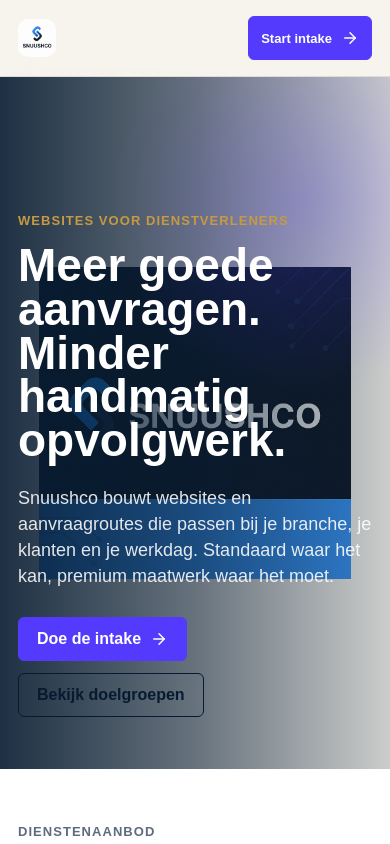
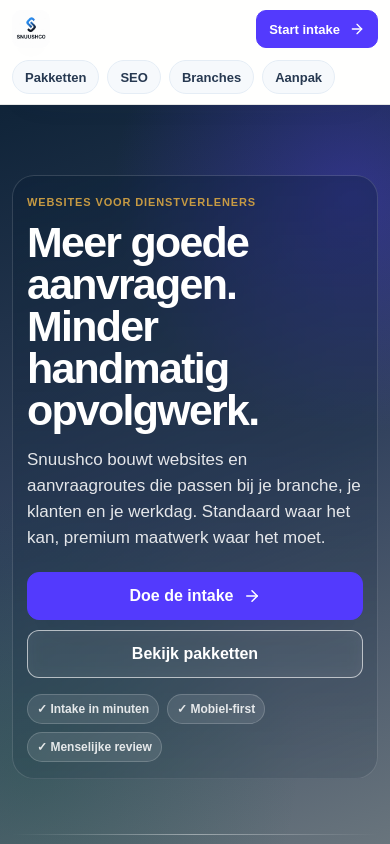
Before and after one commit to Snuushco/snuushco.github.io, a Next.js app: page / in a window 390 px wide. Shown: the top 844 px of the page. Built offline with nearby package versions, Linux system fonts and the light colour scheme; no server answers.

Commit message:
feat: improve mobile landing UX

```diff
--- a/app/globals.css
+++ b/app/globals.css
@@ -66,6 +66,9 @@
 }
 .nav { display: flex; align-items: center; gap: 18px; color: var(--muted); font-size: 14px; }
 .nav a:hover { color: var(--ink); }
+.mobile-nav,
+.mobile-proof-row,
+.mobile-sticky-cta { display: none; }
 .button {
   display: inline-flex;
   align-items: center;
@@ -246,11 +249,175 @@
 .kassie-panel ul { margin: 18px 0 0; padding-left: 20px; }
 .kassie-panel li { margin: 10px 0; color: rgba(255, 255, 255, 0.76); line-height: 1.5; }
 @media (max-width: 860px) {
+  body { padding-bottom: calc(78px + env(safe-area-inset-bottom)); }
+  .site-header {
+    flex-wrap: wrap;
+    gap: 10px 14px;
+    padding: 10px 12px 8px;
+    background: rgba(255, 255, 255, 0.94);
+    box-shadow: rgba(50, 50, 93, 0.16) 0 16px 34px -28px;
+  }
+  .brand { min-width: 0; gap: 9px; }
+  .brand-logo { width: 34px; height: 34px; border-radius: 9px; box-shadow: rgba(50, 50, 93, 0.18) 0 12px 22px -16px; }
+  .brand-text { display: inline; font-size: 17px; font-weight: 900; }
   .nav { display: none; }
-  .hero { min-height: 82vh; background-position: center; }
+  .site-header > .button {
+    min-height: 38px;
+    padding: 0 12px;
+    border-radius: 10px;
+    font-size: 14px;
+    font-weight: 800;
+  }
+  .site-header > .button svg { width: 16px; height: 16px; }
+  .mobile-nav {
+    display: flex;
+    width: calc(100% + 24px);
+    margin: 2px -12px 0;
+    padding: 0 12px 2px;
+    gap: 8px;
+    overflow-x: auto;
+    overscroll-behavior-x: contain;
+    scrollbar-width: none;
+    -webkit-overflow-scrolling: touch;
+  }
+  .mobile-nav::-webkit-scrollbar { display: none; }
+  .mobile-nav a {
+    flex: 0 0 auto;
+    min-height: 34px;
+    display: inline-flex;
+    align-items: center;
+    border: 1px solid #e5edf5;
+    border-radius: 999px;
+    background: #f6f9fc;
+    padding: 0 12px;
+    color: #273951;
+    font-size: 13px;
+    font-weight: 800;
+  }
+  .hero {
+    min-height: calc(100svh - 96px);
+    align-items: center;
+    padding: 42px 12px 46px;
+    background-image:
+      radial-gradient(circle at 90% 12%, rgba(83, 58, 253, 0.34), transparent 32%),
+      radial-gradient(circle at 8% 88%, rgba(15, 81, 63, 0.30), transparent 36%),
+      linear-gradient(160deg, rgba(6, 27, 49, 0.96) 0%, rgba(18, 37, 70, 0.86) 52%, rgba(94, 107, 116, 0.92) 100%);
+    background-size: auto;
+    background-position: center;
+  }
+  .hero::after {
+    content: "";
+    position: absolute;
+    inset: auto 12px 18px;
+    height: 1px;
+    background: linear-gradient(90deg, transparent, rgba(255,255,255,.42), transparent);
+  }
+  .hero-content {
+    position: relative;
+    z-index: 1;
+    width: 100%;
+    padding: 22px 16px 18px;
+    border: 1px solid rgba(255,255,255,.14);
+    border-radius: 22px;
+    background: linear-gradient(180deg, rgba(6,27,49,.30), rgba(6,27,49,.12));
+    backdrop-filter: blur(2px);
+  }
+  .eyebrow { margin-bottom: 12px; font-size: 11px; line-height: 1.2; letter-spacing: .08em; }
+  h1 { margin-bottom: 16px; font-size: clamp(38px, 11vw, 44px); line-height: .98; letter-spacing: -0.04em; text-wrap: balance; }
+  h2 { font-size: clamp(29px, 8vw, 38px); line-height: 1.03; letter-spacing: -0.035em; text-wrap: balance; }
+  h3 { font-size: 21px; letter-spacing: -0.015em; }
+  .lead { font-size: 17px; line-height: 1.52; }
+  .hero-actions, .actions { display: grid; grid-template-columns: 1fr; gap: 10px; margin-top: 22px; }
+  .hero-actions .button, .actions .button { width: 100%; min-height: 48px; border-radius: 12px; }
+  .hero-actions .button.secondary {
+    border-color: rgba(255,255,255,.62);
+    background: rgba(255,255,255,.10);
+    color: #fff;
+    backdrop-filter: blur(8px);
+  }
+  .mobile-proof-row {
+    display: flex;
+    flex-wrap: wrap;
+    gap: 8px;
+    margin-top: 16px;
+  }
+  .mobile-proof-row span {
+    border: 1px solid rgba(255,255,255,.18);
+    border-radius: 999px;
+    background: rgba(255,255,255,.10);
+    padding: 7px 9px;
+    color: rgba(255,255,255,.86);
+    font-size: 12px;
+    font-weight: 800;
+  }
+  .band { padding: 50px 12px; }
   .section-head, .form-shell, .kassie-split, .grid.three, .grid.four, .grid.two { grid-template-columns: 1fr; }
+  .section-head { gap: 14px; margin-bottom: 24px; }
+  .section-head p, .muted { font-size: 16px; line-height: 1.62; }
+  .grid { gap: 12px; }
+  .tile,
+  .segment-link {
+    border-color: #dfe8f2;
+    border-radius: 14px;
+    box-shadow: rgba(50, 50, 93, 0.13) 0 22px 40px -30px, rgba(0,0,0,.08) 0 12px 22px -18px;
+  }
+  .tile { padding: 20px 16px; }
+  .tile p, .tile li { font-size: 15px; line-height: 1.58; }
+  .tile ul { margin-bottom: 0; padding-left: 20px; }
+  .price { margin: 14px 0; font-size: clamp(28px, 8vw, 36px); line-height: 1.1; letter-spacing: -0.035em; }
+  .segment-link { min-height: 116px; padding: 18px; }
+  .dark .tile { background: rgba(255,255,255,.08); }
   .field-grid { grid-template-columns: 1fr; }
+  .footer { padding-bottom: calc(98px + env(safe-area-inset-bottom)); }
   .footer .inner, .footer-inner { flex-direction: column; align-items: flex-start; }
+  .footer p { line-height: 1.6; }
+  .mobile-sticky-cta {
+    position: fixed;
+    left: 10px;
+    right: 10px;
+    bottom: calc(10px + env(safe-area-inset-bottom));
+    z-index: 40;
+    display: grid;
+    grid-template-columns: .82fr 1.18fr;
+    gap: 8px;
+    border: 1px solid rgba(229,237,245,.95);
+    border-radius: 18px;
+    background: rgba(255,255,255,.94);
+    padding: 8px;
+    box-shadow: rgba(3, 3, 39, 0.22) 0 20px 50px -24px;
+    backdrop-filter: blur(18px);
+    transform: translateY(0);
+    opacity: 1;
+    transition: opacity .18s ease, transform .18s ease;
+  }
+  .mobile-sticky-cta.is-hidden {
+    pointer-events: none;
+    opacity: 0;
+    transform: translateY(calc(100% + 18px));
+  }
+  .mobile-sticky-cta a {
+    display: inline-flex;
+    min-height: 44px;
+    align-items: center;
+    justify-content: center;
+    gap: 8px;
+    border-radius: 13px;
+    font-size: 14px;
+    font-weight: 900;
+  }
+  .mobile-sticky-cta a:first-child { border: 1px solid #d6d9fc; color: var(--brand-purple); }
+  .mobile-sticky-cta a:last-child { background: var(--brand-purple); color: #fff; box-shadow: rgba(83,58,253,.25) 0 16px 28px -16px; }
+}
+@media (max-width: 430px) {
+  .brand-text { display: none; }
+  .site-header > .button { margin-left: auto; }
+  .hero { background-size: auto; background-position: center; }
+  .hero-content { padding: 20px 14px 16px; }
+  .band { padding-top: 46px; padding-bottom: 46px; }
+}
+@media (max-width: 360px) {
+  .site-header > .button { font-size: 13px; padding: 0 10px; }
+  h1 { font-size: 36px; }
 }
 
 .ops-page {
--- /dev/null
+++ b/app/mobile-sticky-cta.tsx
@@ -0,0 +1,30 @@
+"use client";
+
+import { ArrowRight } from "lucide-react";
+import Link from "next/link";
+import { useEffect, useState } from "react";
+
+export function MobileStickyCta() {
+  const [visible, setVisible] = useState(false);
+
+  useEffect(() => {
+    const updateVisibility = () => {
+      setVisible(window.scrollY > window.innerHeight * 0.7);
+    };
+
+    updateVisibility();
+    window.addEventListener("scroll", updateVisibility, { passive: true });
+    window.addEventListener("resize", updateVisibility);
+    return () => {
+      window.removeEventListener("scroll", updateVisibility);
+      window.removeEventListener("resize", updateVisibility);
+    };
+  }, []);
+
+  return (
+    <div className={`mobile-sticky-cta${visible ? "" : " is-hidden"}`} role="region" aria-label="Snelle actie">
+      <a href="#diensten">Pakketten</a>
+      <Link href="/intake">Start intake <ArrowRight size={16} /></Link>
+    </div>
+  );
+}
--- a/app/page.tsx
+++ b/app/page.tsx
@@ -1,5 +1,6 @@
 import { ArrowRight, Bot, CheckCircle2, ClipboardCheck, FileSearch, Search, ShieldCheck, SlidersHorizontal } from "lucide-react";
 import Link from "next/link";
+import { MobileStickyCta } from "./mobile-sticky-cta";
 import { packages, recurringPlans, segments } from "./data";
 
 export default function Home() {
@@ -101,7 +102,12 @@
             </p>
             <div className="hero-actions">
               <Link className="button" href="/intake">Doe de intake <ArrowRight size={18} /></Link>
-              <a className="button secondary" href="#doelgroepen">Bekijk doelgroepen</a>
+              <a className="button secondary" href="#diensten">Bekijk pakketten</a>
+            </div>
+            <div className="mobile-proof-row" aria-label="Waarom Snuushco mobiel snel werkt">
+              <span>✓ Intake in minuten</span>
+              <span>✓ Mobiel-first</span>
+              <span>✓ Menselijke review</span>
             </div>
           </div>
         </section>
@@ -227,6 +233,7 @@
         </section>
       </main>
       <Footer />
+      <MobileStickyCta />
     </>
   );
 }
@@ -247,6 +254,12 @@
         <Link href="/intake">Intake</Link>
       </nav>
       <Link className="button" href="/intake">Start intake <ArrowRight size={18} /></Link>
+      <nav className="mobile-nav" aria-label="Snelle mobiele navigatie">
+        <Link href="/#diensten">Pakketten</Link>
+        <Link href="/#seo-ai-so">SEO</Link>
+        <Link href="/#doelgroepen">Branches</Link>
+        <Link href="/#werkwijze">Aanpak</Link>
+      </nav>
     </header>
   );
 }
```
